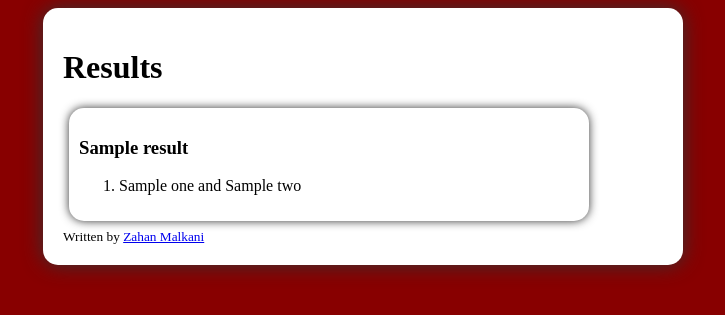
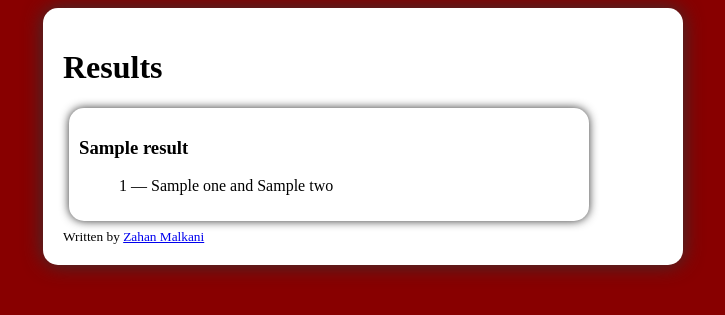
Before and after one commit to zahanm/superlatives-django, a Django app: template superlatives/survey/templates/results.html in a window 1280 px wide. Shown: the top 315 px of the page, without its empty margins (15-740 px from the left). Run offline with Django 3.2, Linux system fonts and the light colour scheme; the template is opened without the code that fills it: most values are stand-ins (such as "Sample title", 1, 10 or a date in 2020).

Commit message:
print number of votes too

```diff
--- a/superlatives/survey/feud.py
+++ b/superlatives/survey/feud.py
@@ -24,7 +24,7 @@ def top_k_for_question(question, k):
     else:
       groups.append( (iterlen(group), resident.name, None) )
   groups.sort(reverse=True)
-  return map( lambda g: { 'one': g[1], 'two': g[2] }, groups[:k] )
+  return map( lambda g: { 'one': g[1], 'two': g[2], 'number': g[0] }, groups[:k] )
 
 def iterlen(it):
   return sum(1 for _ in it)
--- a/superlatives/survey/templates/results.html
+++ b/superlatives/survey/templates/results.html
@@ -8,6 +8,10 @@
 
 body {
   background-color: #800;
+}
+
+ul {
+  list-style: none;
 }
 
 .container {
@@ -39,9 +43,11 @@ body {
   {% for result in results %}
   <div class="question">
     <h3>{{ result.question }}</h3>
-    <ol>
+    <ul>
     {% for answer in result.answers %}
       <li>
+        <span>{{ answer.number }}</span>
+        &mdash;
         <span>{{ answer.one }}</span>
       {% if answer.two %}
         and <span>{{ answer.two }}</span>
@@ -50,7 +56,7 @@ body {
     {% empty %}
       <li>No answers</li>
     {% endfor %}
-    </ol>
+    </ul>
   </div>
   {% empty %}
   <h3>Get people to start answering!</h3>
```
